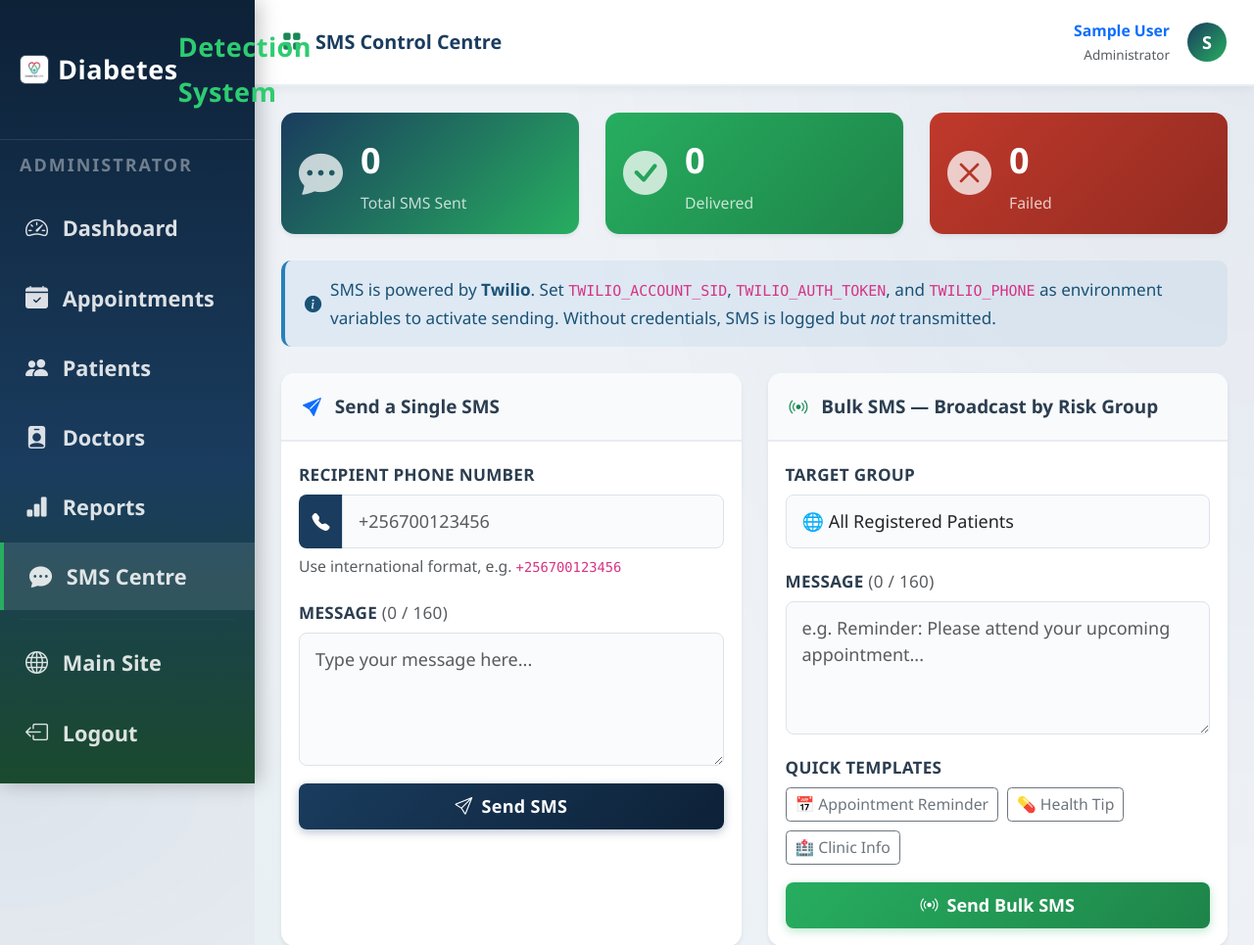
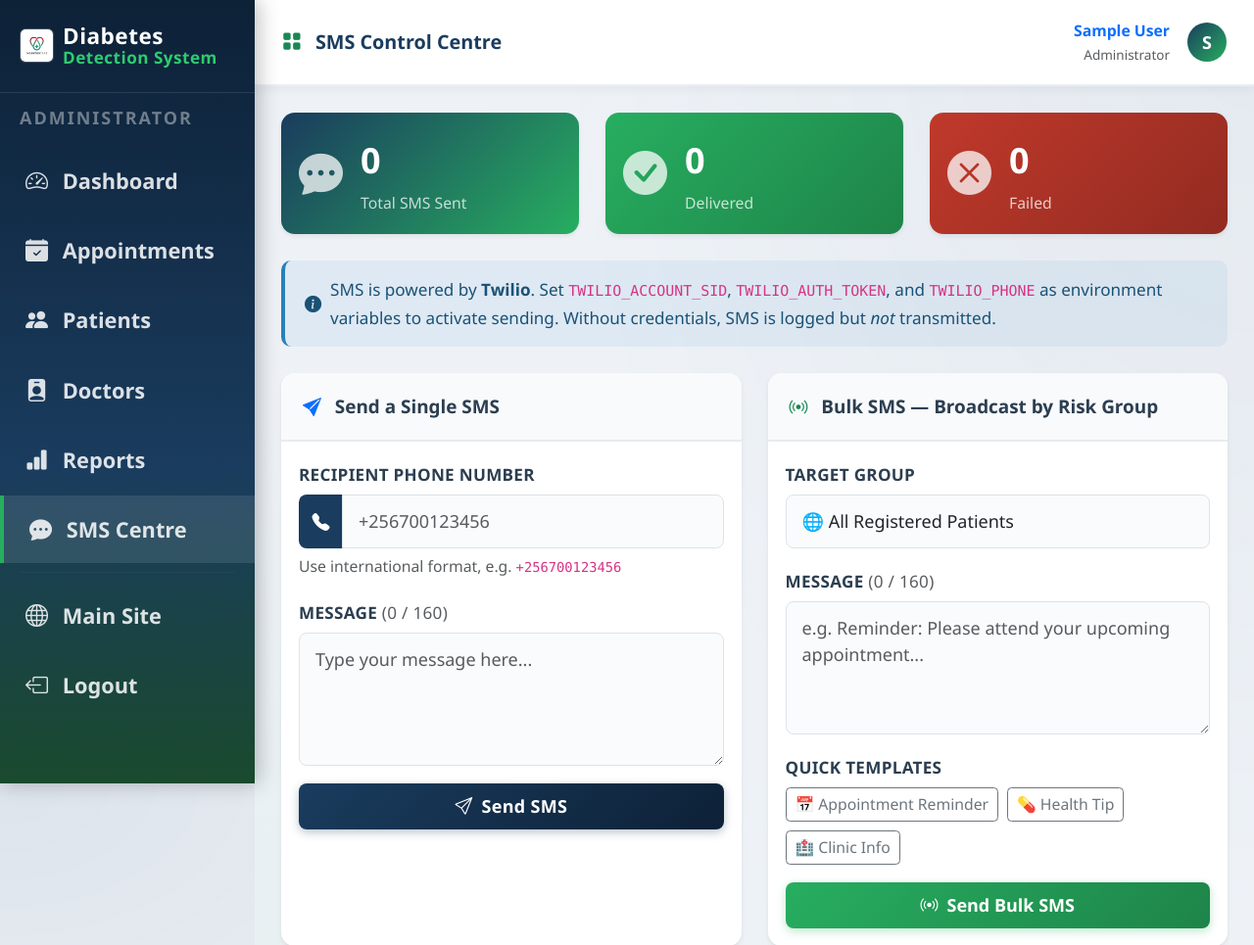
Before and after one commit to nyalwa/DiabetesCare, a Flask app: page /admin/sms in a window 1280 px wide. Shown: the top 965 px of the page at 98% size. Run offline with Flask 3, Linux system fonts and the light colour scheme; the visitor is signed in with stand-in values (Sample User, id 1); parts of the project's set-up code (start-up, migrations or seed data) failed here and were passed over.

Commit message:
Fix brand title layout in admin and doctor sidebars to stack vertically and prevent wrapping

```diff
--- a/templates/admin/base_admin.html
+++ b/templates/admin/base_admin.html
@@ -16,9 +16,12 @@
     <div class="sidebar">
 
         <!-- Brand -->
-        <div class="sidebar-brand d-flex align-items-center">
-            <img src="{{ url_for('static', filename='images/logo.png') }}" alt="Logo" class="me-2" style="height: 30px; width: 30px; border-radius: 6px; border: 1px solid rgba(255, 255, 255, 0.2); object-fit: cover;">
-            Diabetes<span class="brand-care"> Detection System</span>
+        <div class="sidebar-brand d-flex align-items-center gap-2">
+            <img src="{{ url_for('static', filename='images/logo.png') }}" alt="Logo" style="height: 35px; width: 35px; border-radius: 6px; border: 1px solid rgba(255, 255, 255, 0.2); object-fit: cover;">
+            <div class="d-flex flex-column" style="line-height: 1.1;">
+                <span style="font-size: 1.25rem; font-weight: 800; color: #fff; display: block;">Diabetes</span>
+                <span class="brand-care" style="font-size: 0.95rem; font-weight: 700; color: var(--accent); display: block;">Detection System</span>
+            </div>
         </div>
 
         <!-- Role -->
```
Also changed, not shown: templates/doctor/base_doctor.html (+6 -3 lines).
